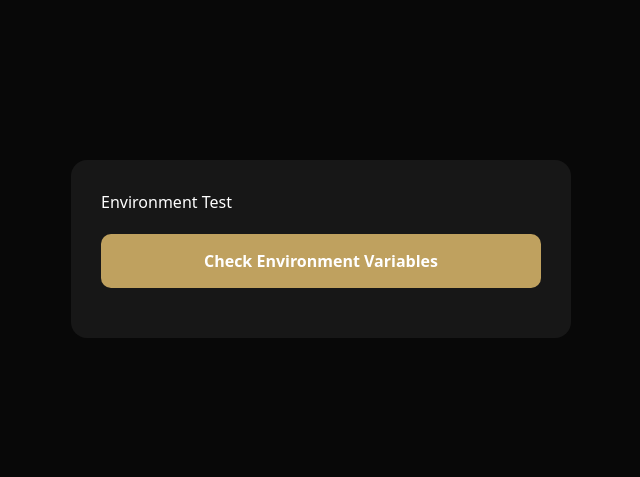
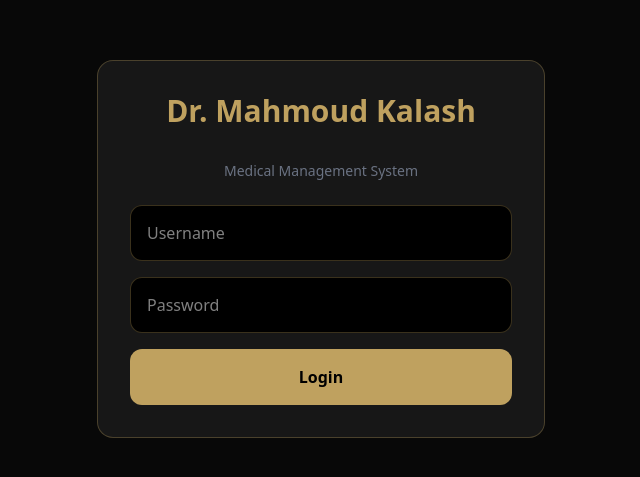
Before and after one commit to AmaniElTrabulsi/MahmoudKalash, a Next.js app: page /login in a window 1280 px wide. Shown: the part 151-628 px from the top of the page, without its empty margins (319-959 px from the left). Built offline with nearby package versions, Linux system fonts and the light colour scheme; no server answers.

Commit message:
loging debug7

```diff
--- a/app/login/page.tsx
+++ b/app/login/page.tsx
@@ -1,80 +1,236 @@
 "use client";
 
 import { useState } from "react";
+import { useRouter } from "next/navigation";
+import { supabase } from "@/lib/supabase";
 
 export default function LoginPage() {
+  const router = useRouter();
+
+  const [username, setUsername] = useState("");
+  const [password, setPassword] = useState("");
+
   const [message, setMessage] = useState("");
+  const [loading, setLoading] = useState(false);
 
-  function testEnvironment() {
-    const supabaseUrl =
-      process.env.NEXT_PUBLIC_SUPABASE_URL;
+  async function login() {
+    setMessage("");
 
-    const supabaseKey =
-      process.env.NEXT_PUBLIC_SUPABASE_ANON_KEY;
+    if (!username.trim() || !password) {
+      setMessage(
+        "Please enter username and password"
+      );
+      return;
+    }
 
-    setMessage(
-      JSON.stringify(
+    setLoading(true);
+
+    try {
+      const {
+        data,
+        error,
+      } = await supabase.rpc(
+        "check_user_password",
         {
-          url: supabaseUrl || "MISSING",
-          keyExists: !!supabaseKey,
-          keyLength: supabaseKey?.length || 0,
-        },
-        null,
-        2
-      )
-    );
+          input_username:
+            username.trim(),
+
+          input_password:
+            password,
+        }
+      );
+
+      console.log(
+        "LOGIN DATA:",
+        data
+      );
+
+      console.log(
+        "LOGIN ERROR:",
+        error
+      );
+
+      if (error) {
+        console.error(
+          "LOGIN DATABASE ERROR:",
+          error
+        );
+
+        setMessage(
+          `Database error: ${
+            error.message
+          }`
+        );
+
+        return;
+      }
+
+      if (!data) {
+        setMessage(
+          "Invalid username or password"
+        );
+
+        return;
+      }
+
+      localStorage.setItem(
+        "doctor_user",
+        JSON.stringify(data)
+      );
+
+      router.push(
+        "/dashboard"
+      );
+
+    } catch (error: any) {
+      console.error(
+        "NETWORK ERROR:",
+        error
+      );
+
+      setMessage(
+        `Network error: ${
+          error?.message ||
+          "Failed to connect to database"
+        }`
+      );
+
+    } finally {
+      setLoading(false);
+    }
   }
 
   return (
     <main
-      style={{
-        minHeight: "100vh",
-        background: "#080808",
-        color: "white",
-        display: "flex",
-        alignItems: "center",
-        justifyContent: "center",
-        padding: "20px",
-      }}
+      className="
+        min-h-screen
+        bg-[#080808]
+        text-white
+        flex
+        items-center
+        justify-center
+        px-4
+      "
     >
+
       <div
-        style={{
-          width: "100%",
-          maxWidth: "500px",
-          background: "#171717",
-          padding: "30px",
-          borderRadius: "16px",
-        }}
+        className="
+          w-full
+          max-w-md
+          bg-[#171717]
+          border
+          border-[#BFA15F]/30
+          rounded-2xl
+          p-8
+        "
       >
-        <h1>
-          Environment Test
+
+        <h1
+          className="
+            text-3xl
+            text-center
+            font-bold
+            text-[#BFA15F]
+            mb-8
+          "
+        >
+          Dr. Mahmoud Kalash
         </h1>
 
+        <p
+          className="
+            text-center
+            text-gray-500
+            text-sm
+            mb-6
+          "
+        >
+          Medical Management System
+        </p>
+
+        <input
+          className="
+            w-full
+            h-14
+            bg-black
+            border
+            border-[#BFA15F]/30
+            rounded-xl
+            px-4
+            mb-4
+            outline-none
+            focus:border-[#BFA15F]
+          "
+          placeholder="Username"
+          value={username}
+          onChange={(e) =>
+            setUsername(
+              e.target.value
+            )
+          }
+        />
+
+        <input
+          type="password"
+          className="
+            w-full
+            h-14
+            bg-black
+            border
+            border-[#BFA15F]/30
+            rounded-xl
+            px-4
+            mb-4
+            outline-none
+            focus:border-[#BFA15F]
+          "
+          placeholder="Password"
+          value={password}
+          onChange={(e) =>
+            setPassword(
+              e.target.value
+            )
+          }
+          onKeyDown={(e) => {
+            if (e.key === "Enter") {
+              login();
+            }
+          }}
+        />
+
+        {message && (
+          <p
+            className="
+              text-red-400
+              text-center
+              mb-4
+              break-words
+            "
+          >
+            {message}
+          </p>
+        )}
+
         <button
-          onClick={testEnvironment}
-          style={{
-            width: "100%",
-            padding: "15px",
-            marginTop: "20px",
-            background: "#BFA15F",
-            border: "none",
-            borderRadius: "10px",
-            fontWeight: "bold",
-          }}
+          onClick={login}
+          disabled={loading}
+          className="
+            w-full
+            h-14
+            bg-[#BFA15F]
+            text-black
+            rounded-xl
+            font-bold
+            disabled:opacity-50
+          "
         >
-          Check Environment Variables
+          {loading
+            ? "Checking..."
+            : "Login"}
         </button>
 
-        <pre
-          style={{
-            marginTop: "20px",
-            whiteSpace: "pre-wrap",
-            wordBreak: "break-word",
-          }}
-        >
-          {message}
-        </pre>
       </div>
+
     </main>
   );
 }
```
